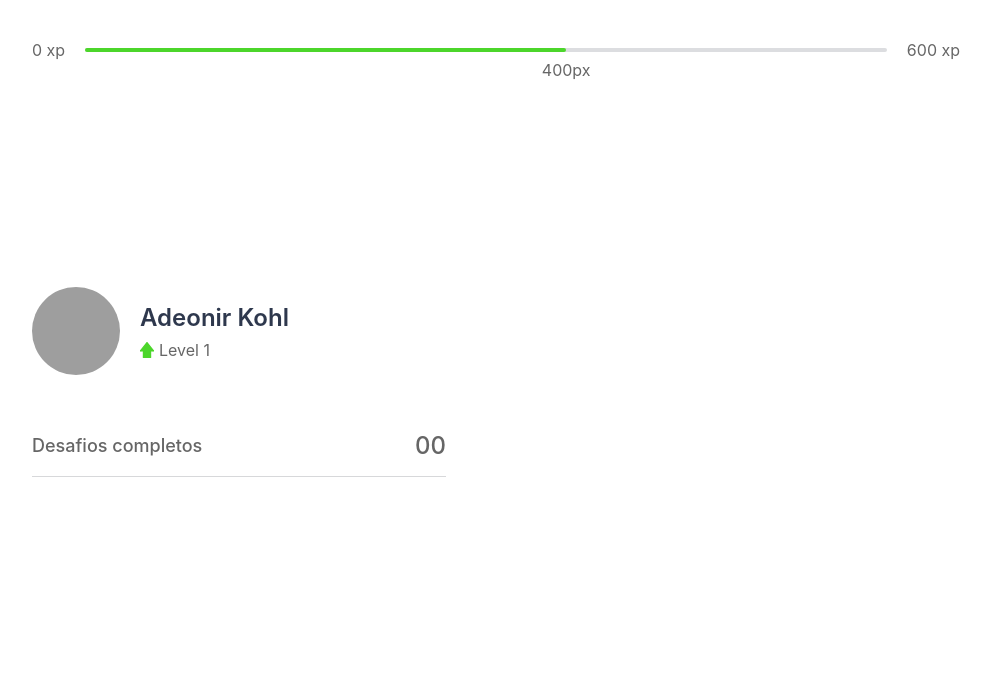
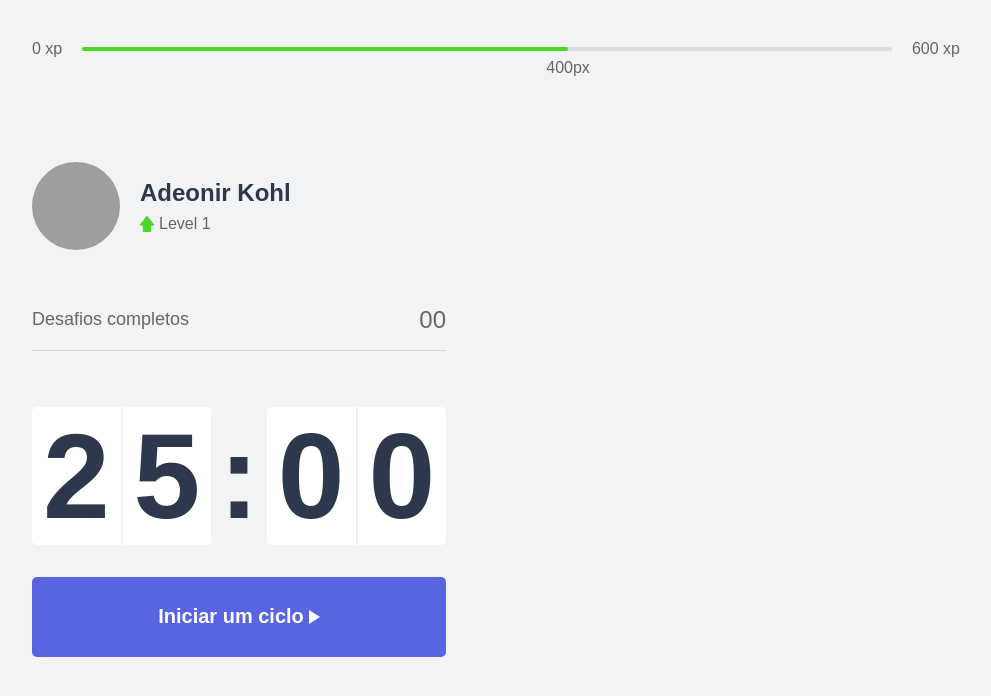
Before and after one commit to adeonir/nextjs-moveit, a Next.js app: page / in a window 1280 px wide. Shown: the top 696 px of the page, without its empty margins (144-1135 px from the left). Built offline with nearby package versions, Linux system fonts and the light colour scheme; grey boxes are pictures that could not be loaded.

Commit message:
Add countdown component

```diff
--- /dev/null
+++ b/src/components/CountDown.tsx
@@ -0,0 +1,26 @@
+import styles from '../styles/components/CountDown.module.scss'
+
+export function CountDown() {
+  return (
+    <>
+      <div className={styles.container}>
+        <div className={styles.numbers}>
+          <span>2</span>
+          <span>5</span>
+        </div>
+
+        <span>:</span>
+
+        <div className={styles.numbers}>
+          <span>0</span>
+          <span>0</span>
+        </div>
+      </div>
+
+      <button type="button" className={styles.button}>
+        Iniciar um ciclo
+        <img src="icons/arrow-right.svg" alt="Arrow right"/>
+      </button>
+    </>
+  )
+}
--- a/src/pages/index.tsx
+++ b/src/pages/index.tsx
@@ -1,4 +1,7 @@
+import Head from 'next/head'
+
 import { CompletedChallenges } from '../components/CompletedChallenges'
+import { CountDown } from '../components/CountDown'
 import { ExperienceBar } from '../components/ExperienceBar'
 import { Profile } from '../components/Profile'
 
@@ -6,6 +9,10 @@ import styles from '../styles/pages/Home.module.scss'
 
 export default function Home() {
   return (
+    <>
+      <Head>
+        <title>Move.It!</title>
+      </Head>
       <div className={styles.container}>
         <ExperienceBar />
 
@@ -13,8 +20,10 @@ export default function Home() {
           <div>
             <Profile />
             <CompletedChallenges />
+            <CountDown />
           </div>
         </section>
       </div>
+    </>
   )
 }
--- a/src/styles/_variables.scss
+++ b/src/styles/_variables.scss
@@ -11,3 +11,7 @@ $green: var(--green);
 $blue: var(--blue);
 $blue-dark: var(--blue-dark);
 $blue-twitter: var(--blue-twitter);
+
+// Fonts
+$font-family: 'Intro', sans-serif;
+$font-family-alternative: 'Rajdhani', sans-serif;
--- /dev/null
+++ b/src/styles/components/CountDown.module.scss
@@ -0,0 +1,68 @@
+// Countdown
+@use '../variables' as *;
+
+.container {
+  display: flex;
+  align-items: center;
+  font-family: $font-family-alternative;
+  font-weight: 600;
+  color: $title;
+
+  > span {
+    font-size: 12rem;
+    margin: 0 0.8rem;
+  }
+}
+
+.numbers {
+  flex: 1;
+  display: flex;
+  align-items: center;
+  justify-content: space-evenly;
+  background: $white;
+  box-shadow: 0 0 6rem rgba($black, .5);
+  border-radius: .5rem;
+  font-size: 12rem;
+  text-align: center;
+
+  span {
+    flex: 1;
+
+    &:first-child {
+      border-right: 1px solid #f0f1f3;
+    }
+
+    &:last-child {
+      border-left: 1px solid #f0f1f3;
+    }
+  }
+}
+
+.button {
+  width: 100%;
+  height: 8rem;
+  margin-top: 3.2rem;
+  display: flex;
+  align-items: center;
+  justify-content: center;
+  border: 0;
+  outline: 0;
+  border-radius: .5rem;
+  background: $blue;
+  color: $white;
+  font-size: 2rem;
+  font-weight: 600;
+  transition: all .2s ease-in-out;
+
+  &:hover {
+    background: $blue-dark;
+  }
+
+  &:active {
+    background: $blue;
+  }
+
+  img {
+    margin-left: 0.5rem;
+  }
+}
--- a/src/styles/globals.scss
+++ b/src/styles/globals.scss
@@ -41,9 +41,9 @@ html {
 }
 
 body {
-  background: $white;
+  background: $background;
   color: $text;
-  font-family: 'Inter', sans-serif;
+  font-family: $font-family;
   font-weight: 400;
   font-size: 1.6rem;
 }
```
Also changed, not shown: public/icons/arrow-right.svg (added). Lines whose indentation alone changed are shown as unchanged.
